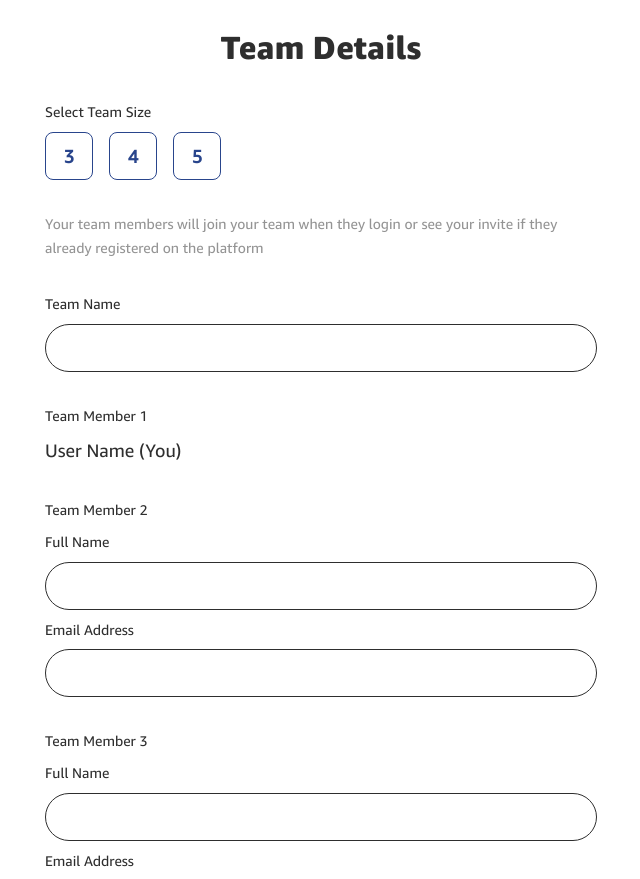
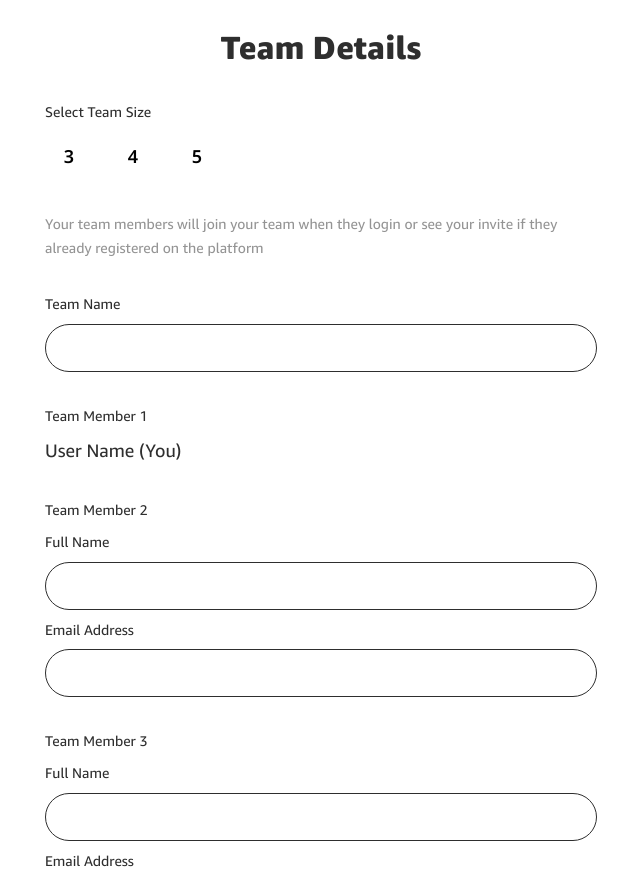
Before and after one commit to navgurukul/c4ca, a Next.js app: page /profile/profile-update in a window 1280 px wide. Shown: the part 1060-1939 px from the top of the page, without its empty margins (319-959 px from the left). Built offline with nearby package versions, Linux system fonts and the light colour scheme; a web font is replaced by a local one.

Commit message:
updated project re-submission page

```diff
--- a/components/forms/Team.jsx
+++ b/components/forms/Team.jsx
@@ -1,10 +1,19 @@
-import { Container, Typography, Box, useMediaQuery } from "@mui/material";
+import {
+  Container,
+  Button,
+  Typography,
+  Box,
+  useMediaQuery,
+} from "@mui/material";
 import InputControl from "./InputControl";
 import { breakpoints } from "@/theme/constant";
-import { useState } from "react";
 
 const Team = () => {
   const isMobile = useMediaQuery("(max-width:" + breakpoints.values.sm + "px)");
+
+  const handleClick = (e) => {
+    console.log(e.target.textContent);
+  };
 
   return (
     <Container maxWidth="sm" sx={{ display: "grid", gap: isMobile ? 2 : 4 }}>
@@ -18,15 +27,15 @@ const Team = () => {
         </Typography>
 
         <Box className="btnGrp">
-          <Typography className="teamBtn" variant="subtitle1">
+          <Button className="teamBtn" variant="subtitle1" onClick={handleClick}>
             3
-          </Typography>
-          <Typography className="teamBtn" variant="subtitle1">
+          </Button>
+          <Button className="teamBtn" variant="subtitle1" onClick={handleClick}>
             4
-          </Typography>
-          <Typography className="teamBtn" variant="subtitle1">
+          </Button>
+          <Button className="teamBtn" variant="subtitle1" onClick={handleClick}>
             5
-          </Typography>
+          </Button>
         </Box>
       </Box>
 
--- a/styles/globals.css
+++ b/styles/globals.css
@@ -106,7 +106,6 @@ header .box {
 }
 
 /************************ Dashboard CSS ************************/
-
 .projectCard {
   height: 100%;
   padding: 32px;
@@ -177,7 +176,7 @@ header .box {
   cursor: pointer;
 }
 
-.teamBtn:hover {
+.teamBtn_bgColor, .teamBtn:hover {
   background: #D4DAE8;
 }
 
```
